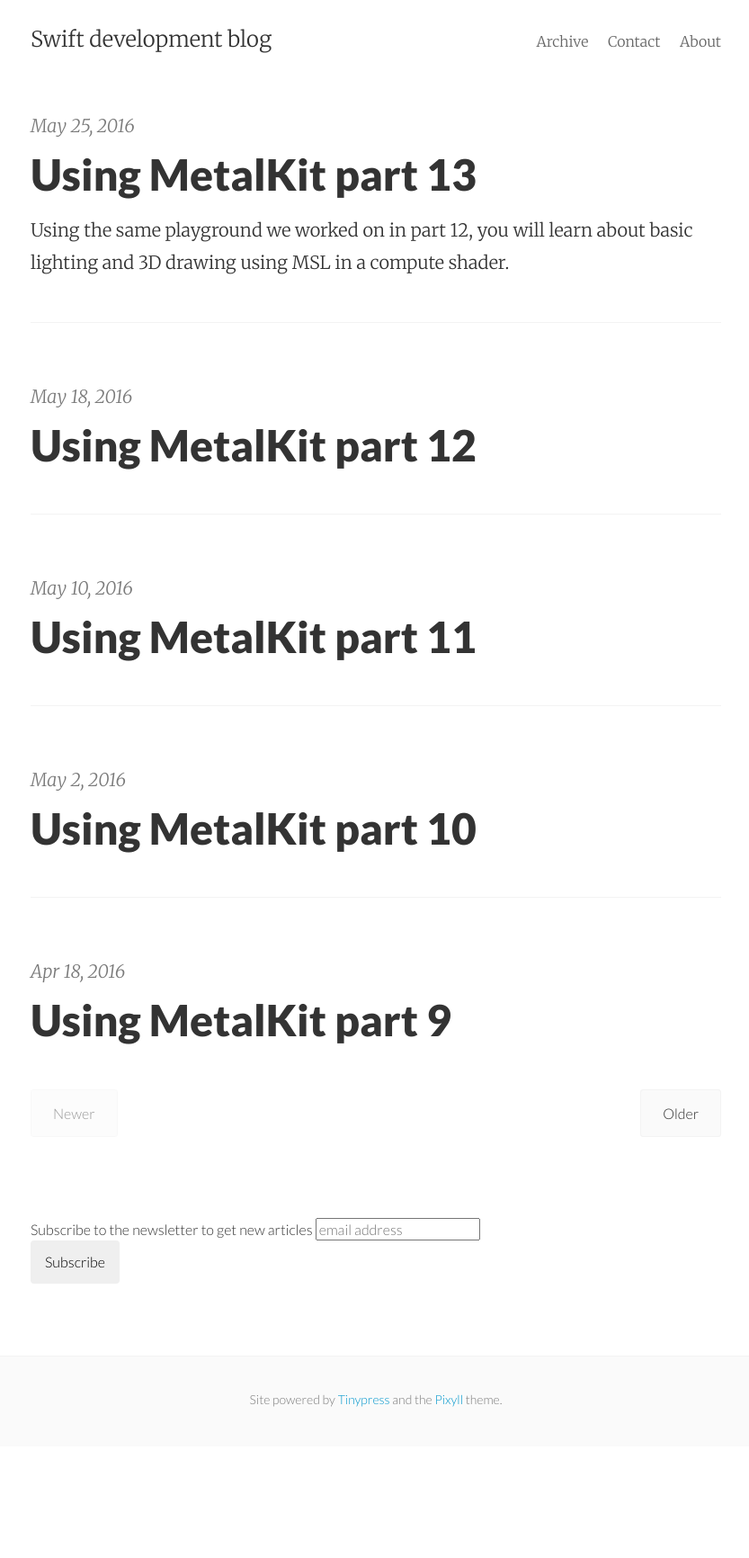
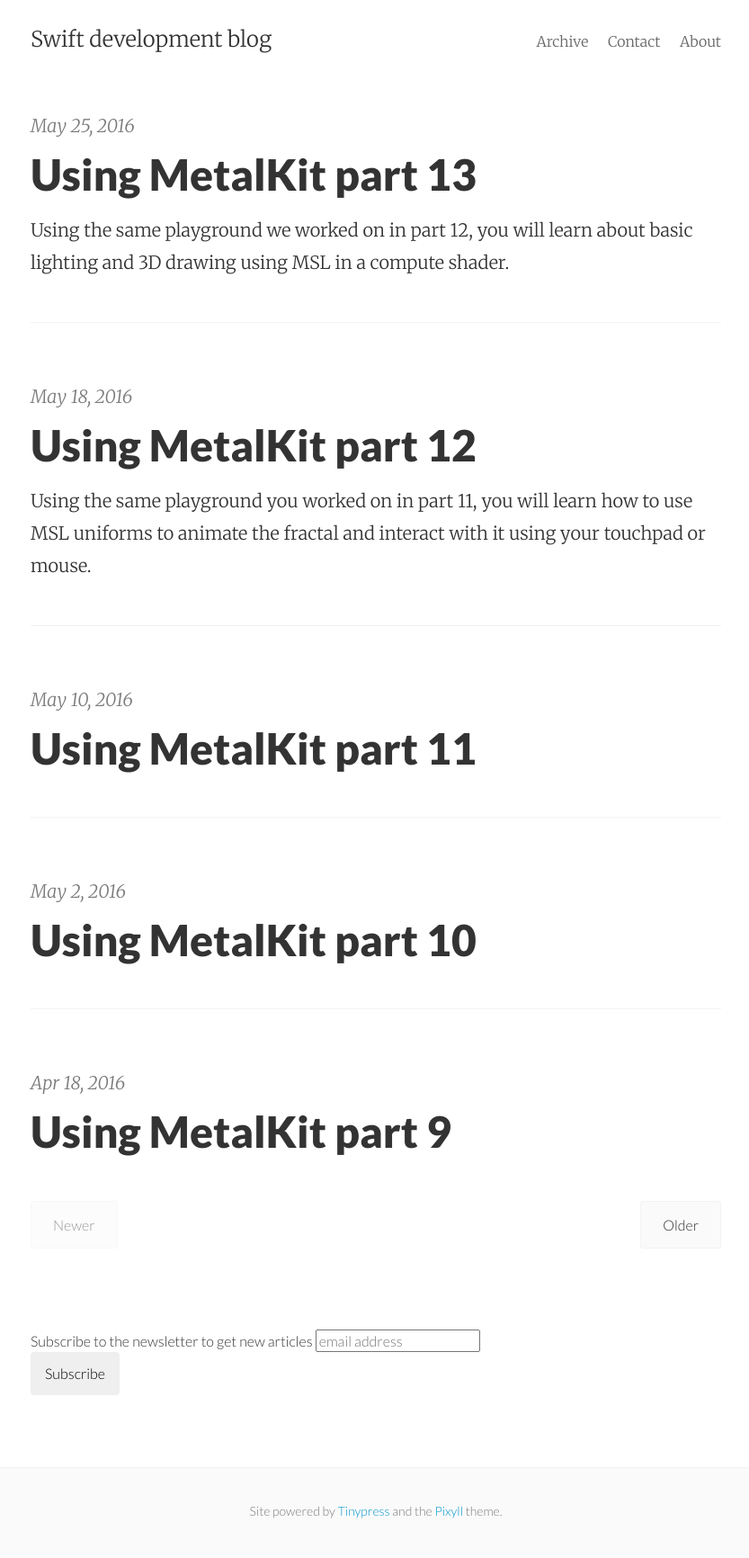
Before and after one commit to mhorga/mhorga.github.io, a Jekyll site: the page built from index.html, in a window 1280 px wide. Shown: the whole page at 90% size, without its empty margins (222-1055 px from the left). Built offline with Jekyll 4.4.1, drawn with Linux system fonts in a browser that asks for light colours; the list of posts is cut into pages by our own code; comment, search, counter and statistics services are not loaded; before the commit the page ends 1608 px from its top, so only the background shows below that.

Commit message:
Post update: Using MetalKit part 12

```diff
--- a/_posts/2016-05-18-using-metalkit-part-12.markdown
+++ b/_posts/2016-05-18-using-metalkit-part-12.markdown
@@ -1,6 +1,7 @@
 ---
 published: true
 title: Using MetalKit part 12
+summary: Using the same playground you worked on in part 11, you will learn how to use MSL uniforms to animate the fractal and interact with it using your touchpad or mouse.
 layout: post
 ---
 Today we continue working on that beautiful fractal, so let's pick up where we left off in [Part 11](http://mhorga.org/2016/05/10/using-metalkit-part-11.html). Using the same playground we worked on last time, we will next see how to bring it to life, that is, animate it. For that, we will use `uniforms` again. We introduced them in [Part 5](http://mhorga.org/2016/02/08/using-metalkit-part-5.html) in case you want to read again why they are useful in cases such as this one.
```
